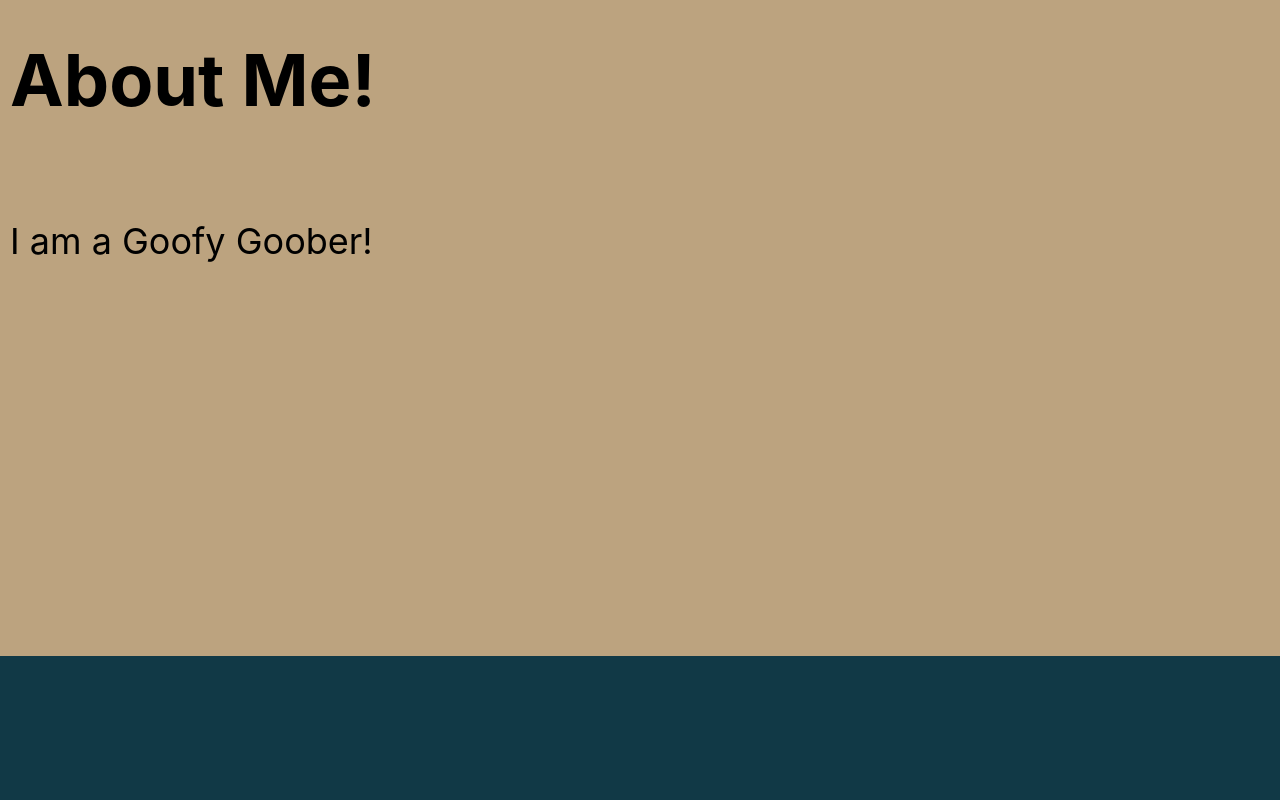
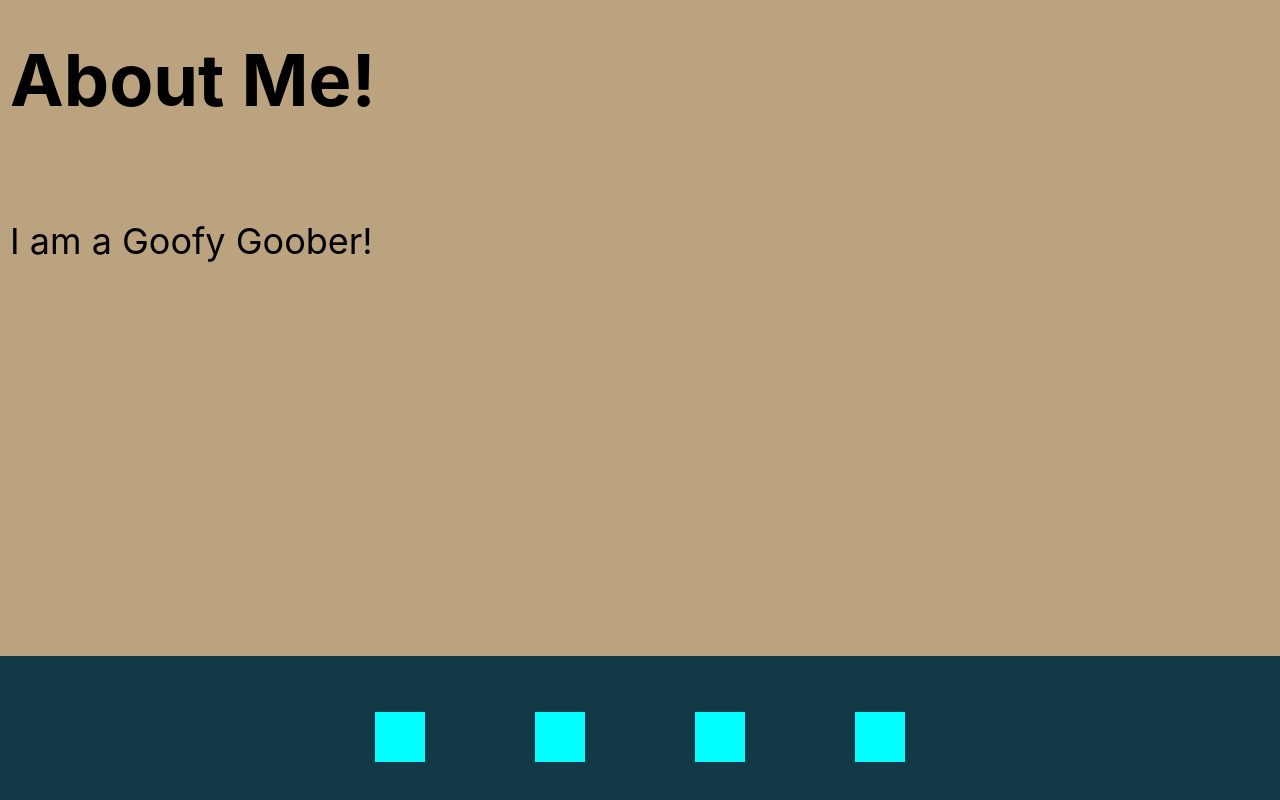
Before and after one commit to rhonvyramos/portfolio-with-react, a React (Create React App) app: page / in a window 1280 px wide. Shown: the part 262-1062 px from the top of the page. Built offline with nearby package versions, Linux system fonts and the light colour scheme.

Commit message:
added placeholder contact icons in footer; added styling to footer contact icons

```diff
--- a/src/App.css
+++ b/src/App.css
@@ -1,3 +1,4 @@
+/* body styling */
 #content_body {
   display: flex;
   flex-direction: column;
@@ -26,8 +27,12 @@
 
 #body_footer {
   background-color: rgb(17, 57, 70);
+  display: flex;
+  justify-content: center;
+  align-items: center;
 }
 
+/* header styling */
 #header_introduction {
   margin: 10px;
   position: relative;
@@ -38,3 +43,16 @@
   font-weight: bold;
   font-size: 18px;
 }
+
+/* footer styling */
+#footer_icon_links {
+  display: flex;
+  justify-content: space-around;
+  width: 50%;
+}
+
+.footer_icon {
+  height: 50px;
+  width: 50px;
+  background-color: aqua;
+}
--- a/src/App.js
+++ b/src/App.js
@@ -19,6 +19,12 @@ function App() {
         <PageContainer />
       </section>
       <section id="body_footer">
+        <section id="footer_icon_links">
+          <div id="link_name" className="footer_icon"></div>
+          <div id="link_email" className="footer_icon"></div>
+          <div id="link_github" className="footer_icon"></div>
+          <div id="link_icon" className="footer_icon"></div>
+        </section>
       </section>
     </section>
   );
```
